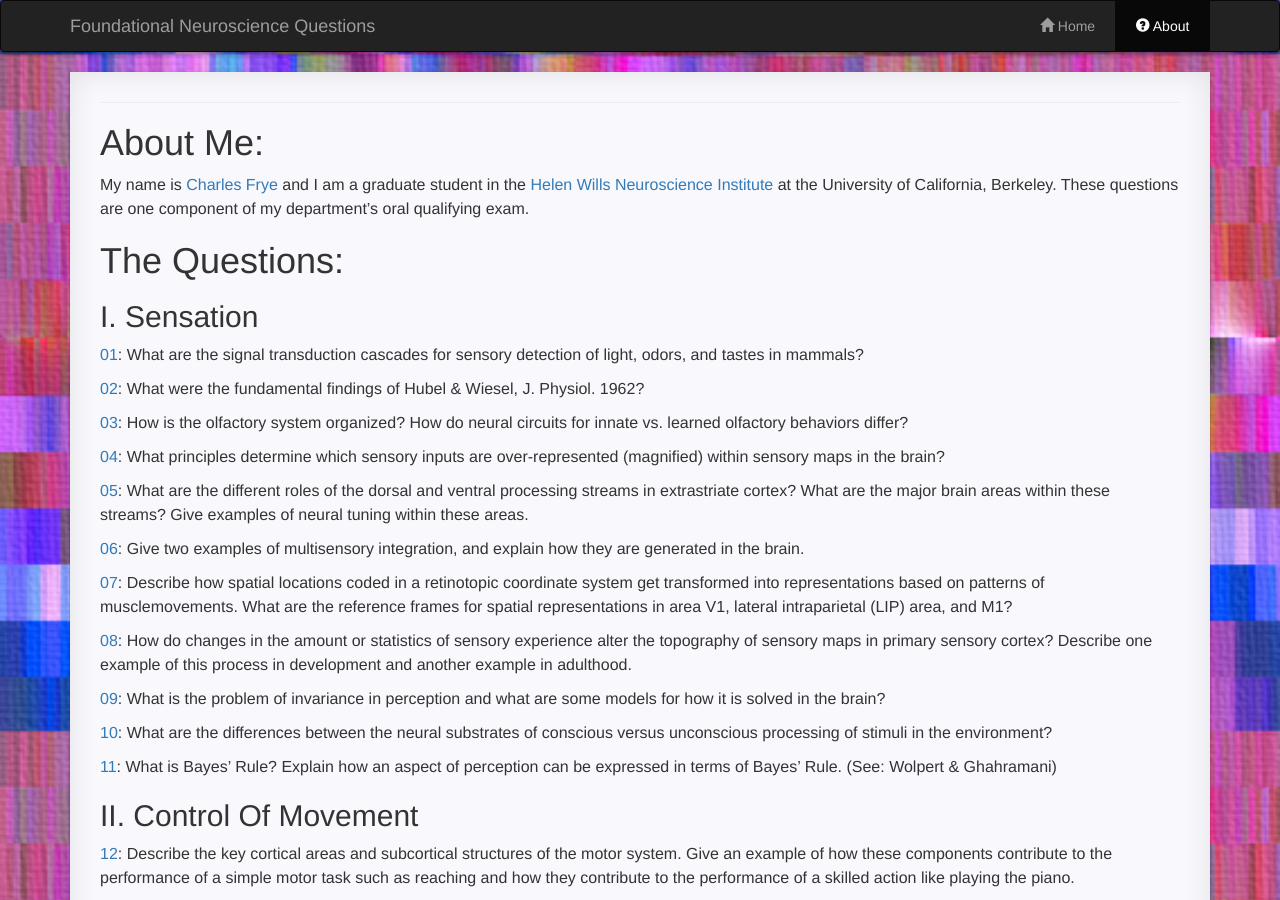
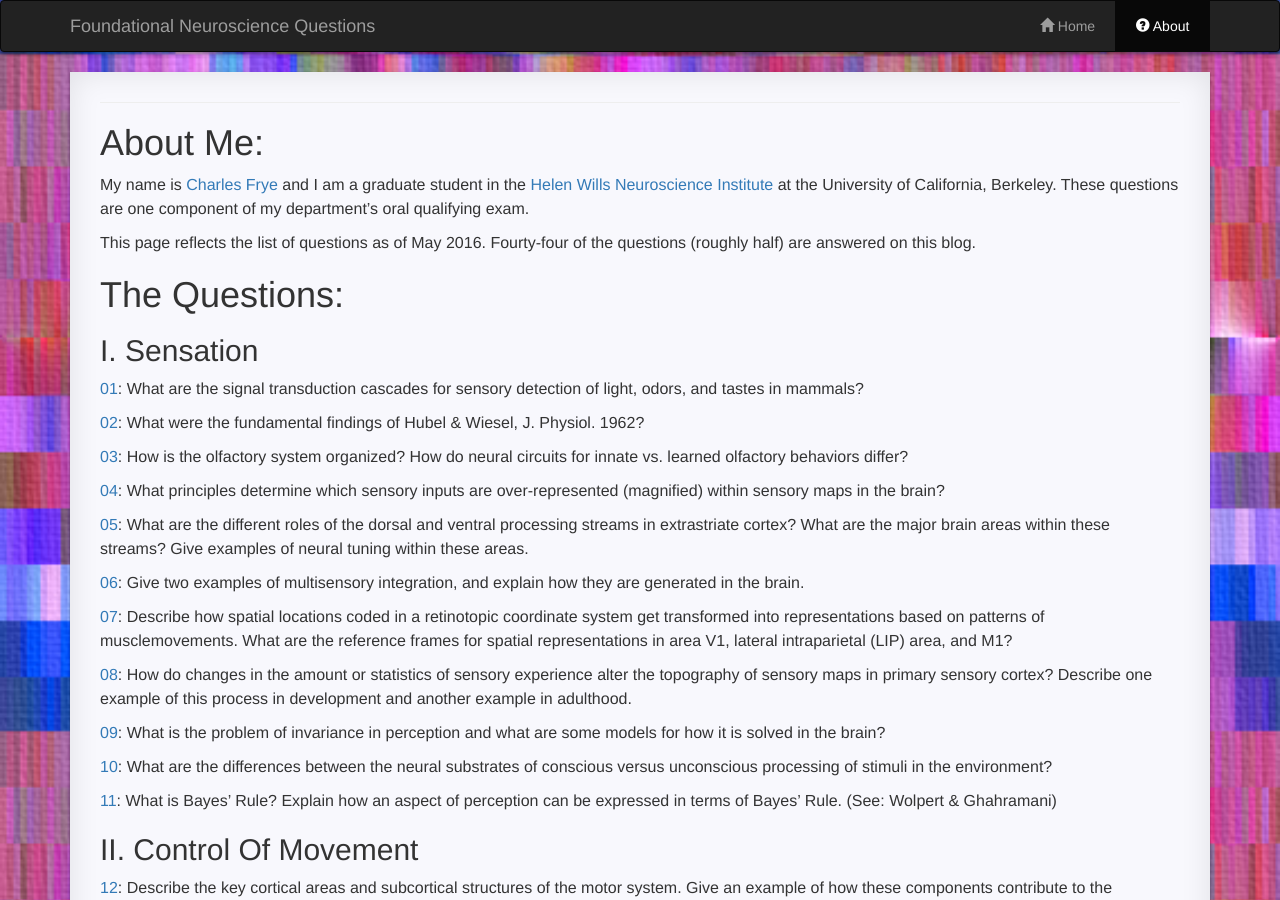
Before and after one commit to charlesfrye/FoundationalNeuroscience, a Jekyll site: the page built from pages/about.md, in a window 1280 px wide and 900 px high. Built offline with Jekyll 4.4.1, drawn with Linux system fonts in a browser that asks for light colours; nearby versions of some CDN libraries; a style sheet for code colours, icons or effects is not loaded.

Commit message:
updates about page

```diff
--- a/pages/about.md
+++ b/pages/about.md
@@ -8,6 +8,9 @@ icon: glyphicon-question-sign
 
 My name is [Charles Frye](https://charlesfrye.github.io/about) and I am a graduate student in the [Helen Wills Neuroscience Institute](http://neuroscience.berkeley.edu/) at the University of California, Berkeley.
 These questions are one component of my department's  oral qualifying exam.
+
+This page reflects the list of questions as of May 2016.
+Fourty-four of the questions (roughly half) are answered on this blog.
 
 # The Questions:
 
```
